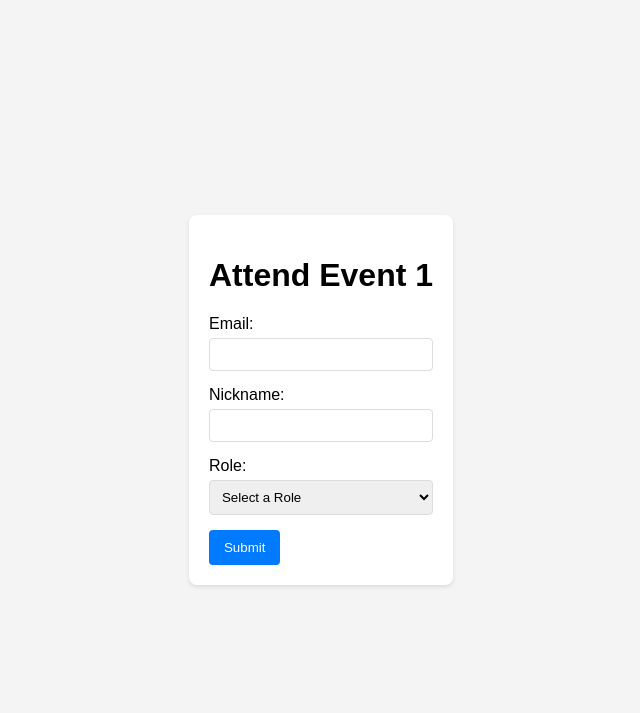
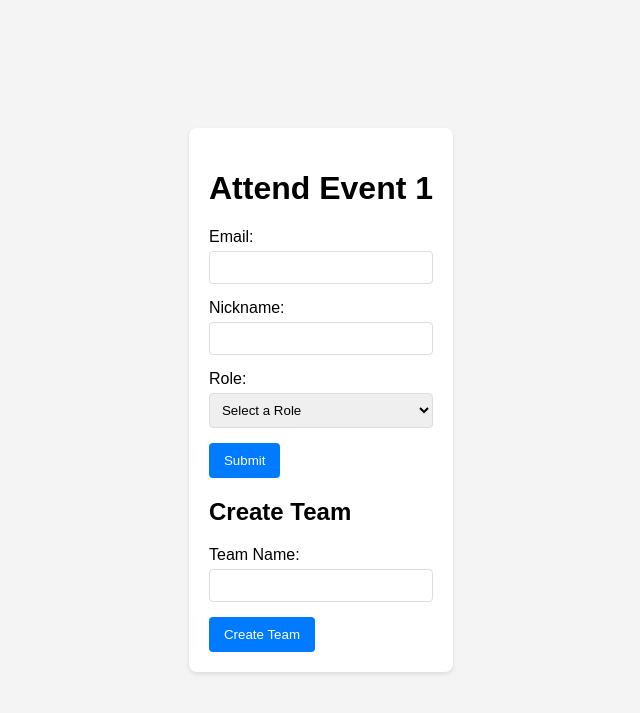
Before and after one commit to Askar-A-A/DCS_Calendar, a Django app: page /attend_event/1/ in a window 1280 px wide. Shown: the top 713 px of the page, without its empty margins (319-959 px from the left). Run offline with Django 3.2, Linux system fonts and the light colour scheme.

Commit message:
Models updated for managing teams in event

```diff
--- a/calendarapp/forms.py
+++ b/calendarapp/forms.py
@@ -1,5 +1,5 @@
 from django.forms import ModelForm, DateInput
-from calendarapp.models import Event, EventMember
+from calendarapp.models import Event, EventMember, Team
 from django import forms
 
 
--- a/calendarapp/models/__init__.py
+++ b/calendarapp/models/__init__.py
@@ -1,6 +1,6 @@
 from .event_abstract import EventAbstract
-from .event import Event
+from .event import Event, Team
 from .event_member import EventMember
 
 
-__all__ = [EventAbstract, Event, EventMember]
+__all__ = [EventAbstract, Event, EventMember, Team]
--- a/calendarapp/models/event_member.py
+++ b/calendarapp/models/event_member.py
@@ -1,7 +1,7 @@
 from django.db import models
 
 from accounts.models import User
-from calendarapp.models import Event, EventAbstract
+from calendarapp.models import Event, EventAbstract, Team
 
 
 class EventMember(EventAbstract):
@@ -12,6 +12,7 @@ class EventMember(EventAbstract):
     email = models.EmailField(default='email@gmail.com')
     nickname = models.CharField(max_length=100, default='name')
     role = models.CharField(max_length=100, default='role')
+    team = models.ForeignKey(Team, on_delete=models.CASCADE, related_name="members", null=True, blank=True)
 
     class Meta:
         unique_together = ["event", "user", "role"]
--- a/calendarapp/urls.py
+++ b/calendarapp/urls.py
@@ -12,6 +12,7 @@ urlpatterns = [
     path('next_week/<int:event_id>/', views.next_week, name='next_week'),
     path('next_day/<int:event_id>/', views.next_day, name='next_day'),
     path('attend_event/<int:event_id>/', views.attend_event, name='attend_event'),
+    path('create_team/<int:event_id>/', views.create_team, name='create_team'),
     path("event/new/", views.create_event, name="event_new"),
     path("event/edit/<int:pk>/", views.EventEdit.as_view(), name="event_edit"),
     path("event/<int:event_id>/details/", views.event_details, name="event-detail"),
--- a/calendarapp/views/__init__.py
+++ b/calendarapp/views/__init__.py
@@ -11,6 +11,7 @@ from .other_views import (
     next_week,
     next_day,
     attend_event,
+    create_team,
 )
 
 
@@ -28,4 +29,5 @@ __all__ = [
     next_week,
     next_day,
     attend_event,
+    create_team,
 ]
--- a/calendarapp/views/other_views.py
+++ b/calendarapp/views/other_views.py
@@ -12,7 +12,7 @@ from django.urls import reverse_lazy, reverse
 from django.http import JsonResponse
 from django.shortcuts import get_object_or_404
 
-from calendarapp.models import EventMember, Event
+from calendarapp.models import EventMember, Event, Team
 from calendarapp.utils import Calendar
 from calendarapp.forms import EventForm, AddMemberForm
 
@@ -190,7 +190,7 @@ def attend_event(request, event_id):
        event = get_object_or_404(Event, id=event_id)
        if not EventMember.objects.filter(event=event, email=email, nickname = nickname, role = role):
 
-          member = EventMember.objects.create(
+        EventMember.objects.create(
             event = event,
             user = request.user,
             email = email,
@@ -200,3 +200,17 @@ def attend_event(request, event_id):
 
     context = {'event_id': event_id}
     return render(request, 'role.html', context)
+
+def create_team(request, event_id):
+    if request.method == 'POST':
+        name = request.POST.get('name')
+
+        event = get_object_or_404(Event, id=event_id)
+        Team.objects.create(
+            event=event,
+            name=name
+        )
+
+
+    context = {'event_id': event_id}
+    return render(request, 'role.html', context)
--- a/templates/role.html
+++ b/templates/role.html
@@ -72,6 +72,15 @@
             </div>
             <button type="submit">Submit</button>
         </form>
+        <h2>Create Team</h2>
+        <form action="" method="post">
+            {% csrf_token %}
+            <div class="form-group">
+                <label for="teamName">Team Name:</label>
+                <input type="text" id="teamName" name="name" required>
+            </div>
+            <button type="submit">Create Team</button>
+        </form>
     </div>
 </body>
 </html>
```
Also changed, not shown: calendarapp/models/event.py (+7 -0 lines), calendarapp/migrations/0005_team_eventmember_team.py (added).
